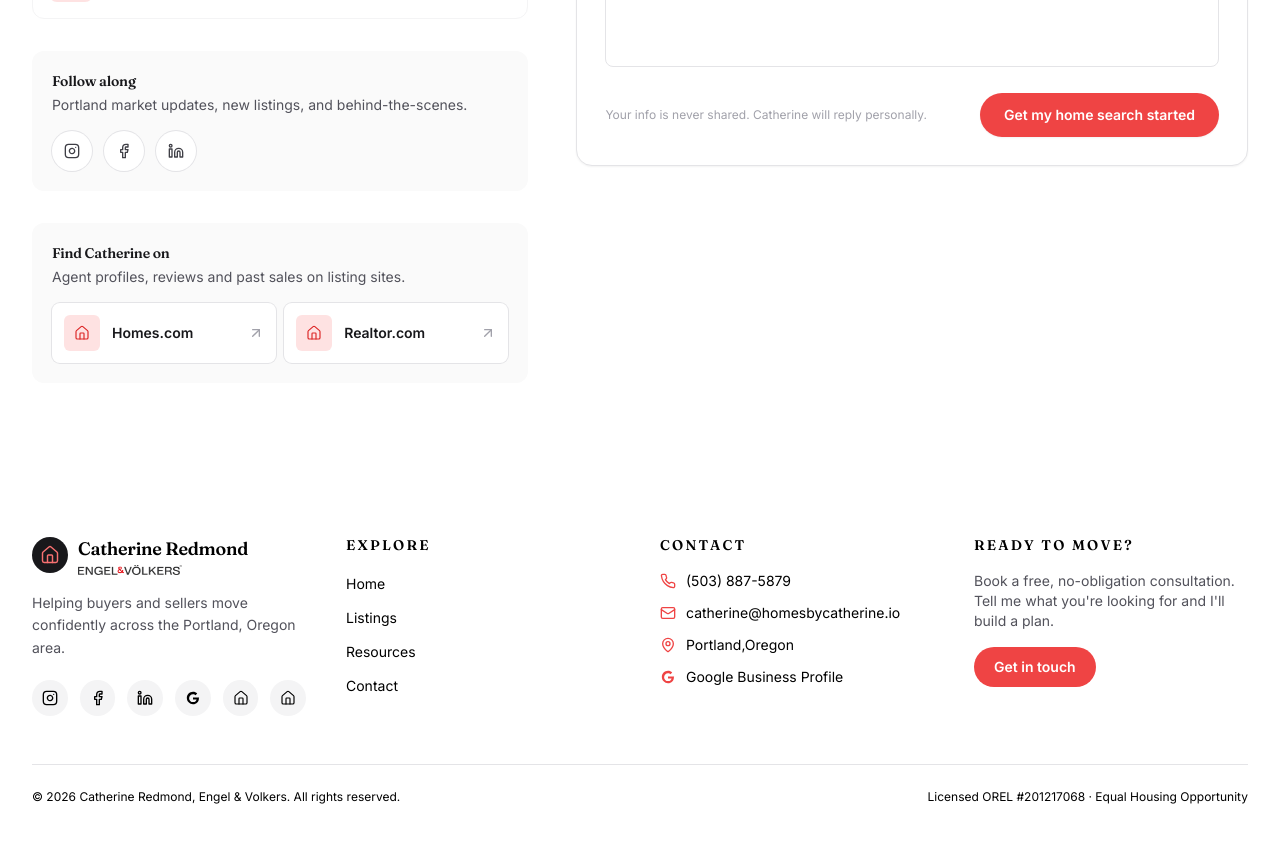
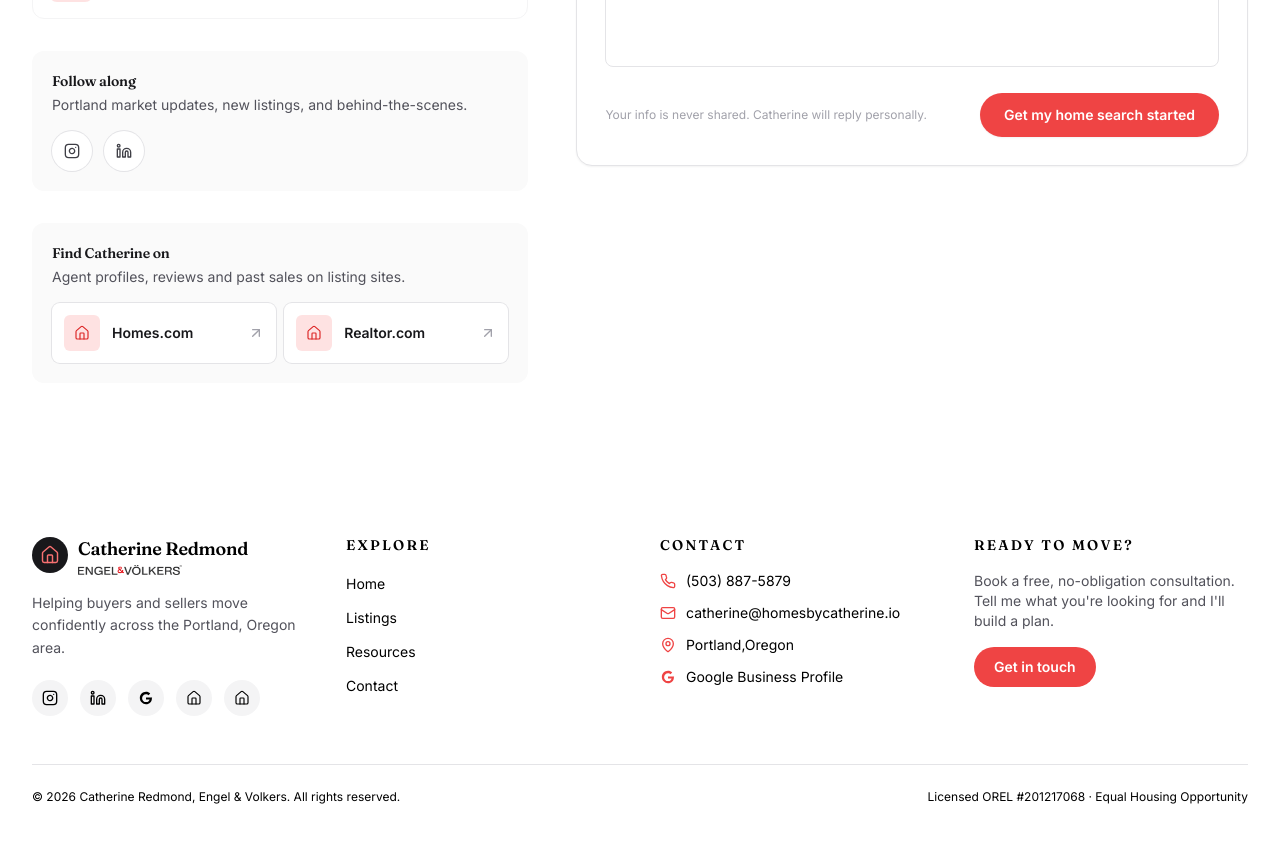
Before and after one commit to sami928/finalgitrepo, a React (Vite) app: page /contact in a window 1280 px wide. Shown: the part 1000-1843 px from the top of the page. Built offline with nearby package versions, Linux system fonts and the light colour scheme; no server answers.

Commit message:
Remove the Facebook icon from the footer and Contact page
The link was a placeholder pointing at facebook.com itself.

Co-Authored-By: Claude Opus 5.5 <noreply@anthropic.com>

```diff
--- a/src/components/Footer.tsx
+++ b/src/components/Footer.tsx
@@ -1,5 +1,5 @@
 import { type MouseEvent } from 'react';
-import { Instagram, Facebook, Linkedin, Phone, Mail, MapPin } from 'lucide-react';
+import { Instagram, Linkedin, Phone, Mail, MapPin } from 'lucide-react';
 import { Logo } from './Logo';
 import { GoogleIcon } from './GoogleIcon';
 import { ProfileIcon, activeProfiles } from './ProfileLinks';
@@ -45,7 +45,6 @@ export function Footer() {
             <div className="mt-5 flex gap-3">
               {[
                 { Icon: Instagram, href: site.social.instagram, label: 'Instagram' },
-                { Icon: Facebook, href: site.social.facebook, label: 'Facebook' },
                 { Icon: Linkedin, href: site.social.linkedin, label: 'LinkedIn' },
                 { Icon: GoogleIcon, href: site.social.googleBusiness, label: 'Google Business Profile' },
                 // Listing-site profiles (Zillow, Homes.com, Realtor.com…) set in site.ts.
--- a/src/config/site.ts
+++ b/src/config/site.ts
@@ -35,7 +35,6 @@ export const site = {
   ] as { id: 'zillow' | 'homes' | 'realtor' | 'redfin' | 'ev'; label: string; url: string }[],
   social: {
     instagram: 'https://instagram.com/_homesbycatherine_',
-    facebook: 'https://facebook.com',
     linkedin: 'https://www.linkedin.com/in/catherine-redmond-40321036',
     // Google Business Profile (the "Homes By Catherine" search panel).
     // Linked from the header and footer; leave empty to hide those links.
--- a/src/pages/ContactPage.tsx
+++ b/src/pages/ContactPage.tsx
@@ -1,4 +1,4 @@
-import { Phone, Mail, MapPin, Instagram, Facebook, Linkedin } from 'lucide-react';
+import { Phone, Mail, MapPin, Instagram, Linkedin } from 'lucide-react';
 import { PageHero } from '@/components/PageHero';
 import { Reveal } from '@/components/Reveal';
 import { LeadForm } from '@/components/LeadForm';
@@ -89,7 +89,6 @@ export function ContactPage() {
                 <div className="mt-4 flex gap-3">
                   {[
                     { Icon: Instagram, href: site.social.instagram, label: 'Instagram' },
-                    { Icon: Facebook, href: site.social.facebook, label: 'Facebook' },
                     { Icon: Linkedin, href: site.social.linkedin, label: 'LinkedIn' },
                   ].map(({ Icon, href, label }) => (
                     <a
```
